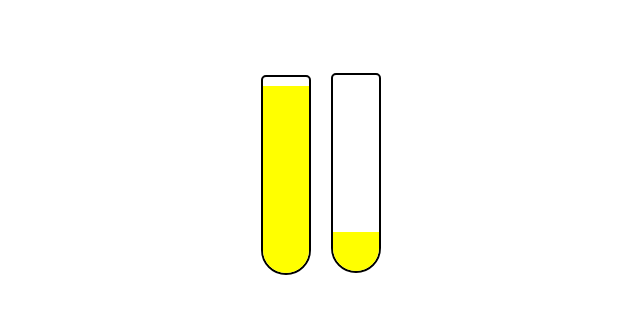
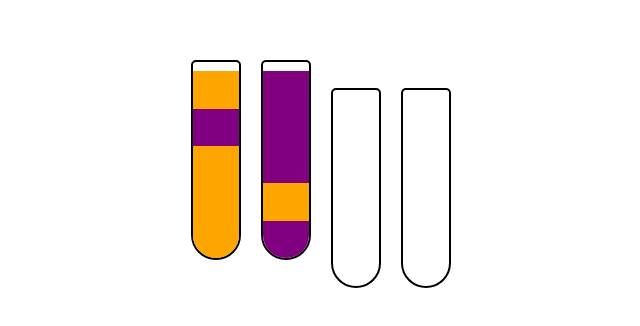
Before and after one commit to BerniSc/Watersort, a Svelte app: page / in a window 1280 px wide. Shown: the part 226-552 px from the top of the page, without its empty margins (319-959 px from the left). Built offline with nearby package versions, Linux system fonts and the light colour scheme.

Commit message:
Added procedural Gameboard generation and fixed animations

```diff
--- a/src/Game.svelte
+++ b/src/Game.svelte
@@ -2,13 +2,82 @@
     import GameBoard from './GameBoard.svelte';
     import GameFrame from './GameFrame.svelte';
 
+    // Define the possible colors for the water levels.
+    const possibleColors = ['blue', 'red', 'orange', 'green', 'purple', 'yellow'];
+
+    const BOTTLE_CAPACITY = 5;
+
+    // shuffle array (Fisher-Yates shuffle algorithm)
+    function shuffle(array) {
+        for(let i = array.length - 1; i > 0; i--) {
+            const j = Math.floor(Math.random() * (i + 1));
+            [array[i], array[j]] = [array[j], array[i]];
+        }
+        return array;
+    }
+
+    function generateRandomGameState(numberOfBottles) {
+        // Total Levels needed
+        let totalLevels = (numberOfBottles - 2) * BOTTLE_CAPACITY;
+        let colorStack = [];
+
+        // Calculate the maximum number of full sets of different colors we can have
+        const fullColorSets = Math.max(Math.floor(totalLevels / (possibleColors.length * BOTTLE_CAPACITY)), 1);
+        console.log(fullColorSets);
+
+        // Start by adding full sets of each color
+        for(let i = 0; i < fullColorSets; i++)
+            for(let color of [...shuffle(possibleColors)]) {
+                for(let j = 0; j < BOTTLE_CAPACITY; j++) {
+                    colorStack.push({ color: color });
+                    totalLevels -= 1;
+                }
+                console.log("Filled x Leves here");
+                if(totalLevels === 0) break;
+            }
+
+
+        // Fill up the remaining levels with a random selection of colors
+        while(totalLevels > 0) {
+            let index = Math.floor(Math.random() * possibleColors.length);
+            for(let j = 0; j < BOTTLE_CAPACITY; j++)
+                colorStack.push({ color: possibleColors[index] });
+            totalLevels -= BOTTLE_CAPACITY;
+        }
+
+        // Shuffle the stack to randomize the color distribution
+        shuffle(colorStack);
+
+        // Create the bottles and distribute colors from the stack into the bottles
+        let bottles = Array.from({ length: numberOfBottles }, () => ({ levels: [] }));
+        let bottleIndex = 0;
+
+        while(colorStack.length > 0) {
+            // Fill the next bottle with colors from the stack
+            bottles[bottleIndex].levels = colorStack.splice(0, BOTTLE_CAPACITY);
+            bottleIndex++;
+            // Skip over the last two bottles to leave them empty
+            if(bottleIndex === numberOfBottles - 2)
+                bottleIndex += 2;
+        }
+
+        // Shuffle the bottles to mix filled and empty ones
+        shuffle(bottles);
+
+        return { bottles }; // Return an object with a 'bottles' property
+    }
+
     // The intial Game State
-    let gameState = {
+    let gameStates = {
         bottles: [
             { id: 1, levels: [{ color: 'yellow' }, { color: 'yellow' }, { color: 'yellow'}, { color: 'yellow'}, { color: 'yellow'}]},
             { id: 2, levels: [{ color: 'yellow' }] },
+            { id: 2, levels: [{ color: 'green' }] },
+            { id: 2, levels: [{ color: 'red' }] },
         ]
     };
+
+    let gameState = generateRandomGameState(4);
 </script>
 
 <GameFrame>
--- a/src/GameBoard.svelte
+++ b/src/GameBoard.svelte
@@ -6,6 +6,7 @@
 
     // Store the selected bottle index
     let selectedBottle = null;
+    let pouringBottle = null;
 
     // Either choose a bottle or pour water from one bottle to another
     function selectOrPour(bottleIndex) {
@@ -15,7 +16,17 @@
         } else {
             // Another bottle has been selected, so we TRY to pour Water from this one to the other
             // TODO add Error Handling
-            pourWater(selectedBottle, bottleIndex);
+
+            if(!pourWater(selectedBottle, bottleIndex)) {
+                selectedBottle = null;                      // Reset the Selection
+                return;
+            }
+
+            pouringBottle = selectedBottle;
+            setTimeout(() => {
+                pouringBottle = null;
+            }, 300);                                    // Has to match the transition time of the Bottle -> TODO make shared Value
+
             selectedBottle = null;                      // Reset the Selection
         }
     }
@@ -49,6 +60,9 @@
             // Just Pour as many levels as possible
             levelsToPour = Math.min(levelsToPour, availableSpace);
 
+            if(levelsToPour === 0)
+                return false;
+
             // Refresh the State (Pour)
             if(levelsToPour > 0) {
                 // Remove the poured levels from the 'fromBottle'
@@ -59,6 +73,8 @@
 
                 // Update the State
                 gameState = { ...gameState };           // Refresh the State per assignment
+
+                return true;
             }
         }
     }
@@ -68,8 +84,11 @@
 
 <div class="game-board">
     {#each gameState.bottles as bottle, bottleIndex (bottleIndex)}
-        <div class="bottle">
-            <Bottle {bottle} id={bottleIndex} on:click={() => selectOrPour(bottleIndex)} selected={bottleIndex === selectedBottle} />
+        <div class={'bottle'}>
+            <Bottle {bottle} id={bottleIndex}
+                    on:click={() => selectOrPour(bottleIndex)}
+                    selected={bottleIndex === selectedBottle}
+                    pouring={bottleIndex === pouringBottle} />
         </div>
     {/each}
 </div>
@@ -79,5 +98,4 @@
         display: inline-block;
         margin: 10px;
     }
-
 </style>
--- a/src/lib/Bottle.svelte
+++ b/src/lib/Bottle.svelte
@@ -7,6 +7,7 @@
     export let bottle;
 
     export let selected = false;
+    export let pouring = false;
 
     export let id;
     export let height = 200;
@@ -22,7 +23,7 @@
     export { className as class };
 </script>
 
-<button class="bottle {className}" style="height: {height}px; width: {width}px;" on:click={handleClick} class:selected={selected}>
+<button class="bottle {className} {pouring ? 'pouring' : ''}" style="height: {height}px; width: {width}px;" on:click={handleClick} class:selected={selected}>
     {#each bottle.levels as level, i (i)}
         <WaterLevel color={level.color} />
     {/each}
@@ -49,11 +50,15 @@
     }
 
     .bottle:focus {
+        /* border: 4px solid red; */
+    }
 
+    .pouring {
+        transform: translateY(2px); /* Style to be applied when a bottle is pouring */
     }
 
     .bottle:active {
-        transform: translateY(2px);         /* Style that is beeing applied on Click*/
+        /* transform: translateY(2px);         Style that is beeing applied on Click   */
     }
 
     .empty-space {
```
